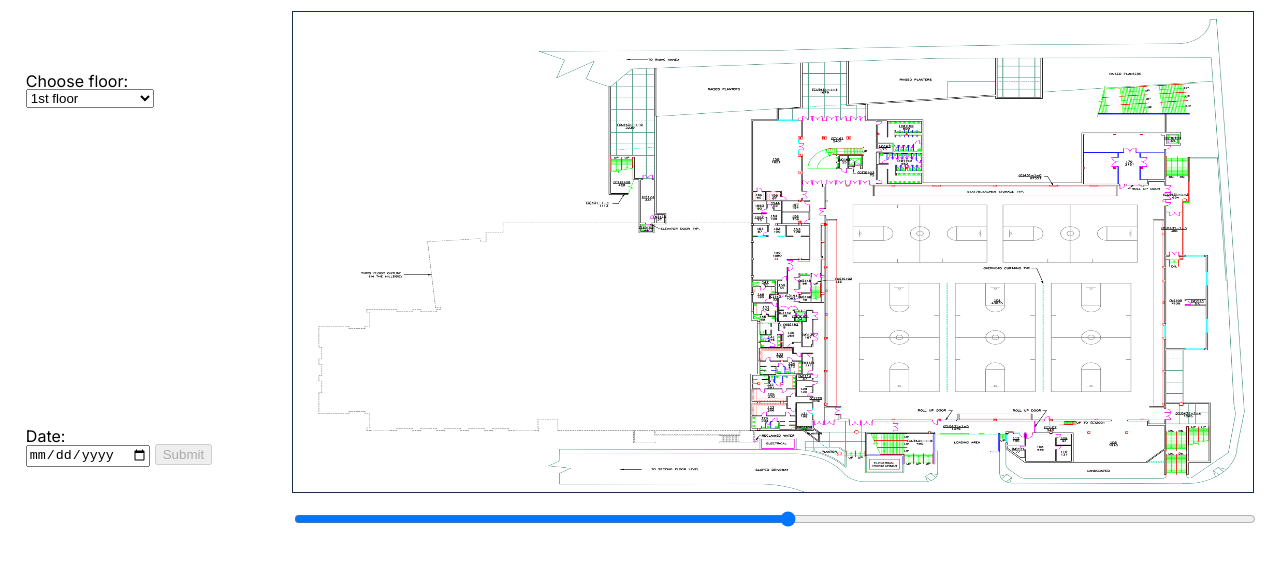
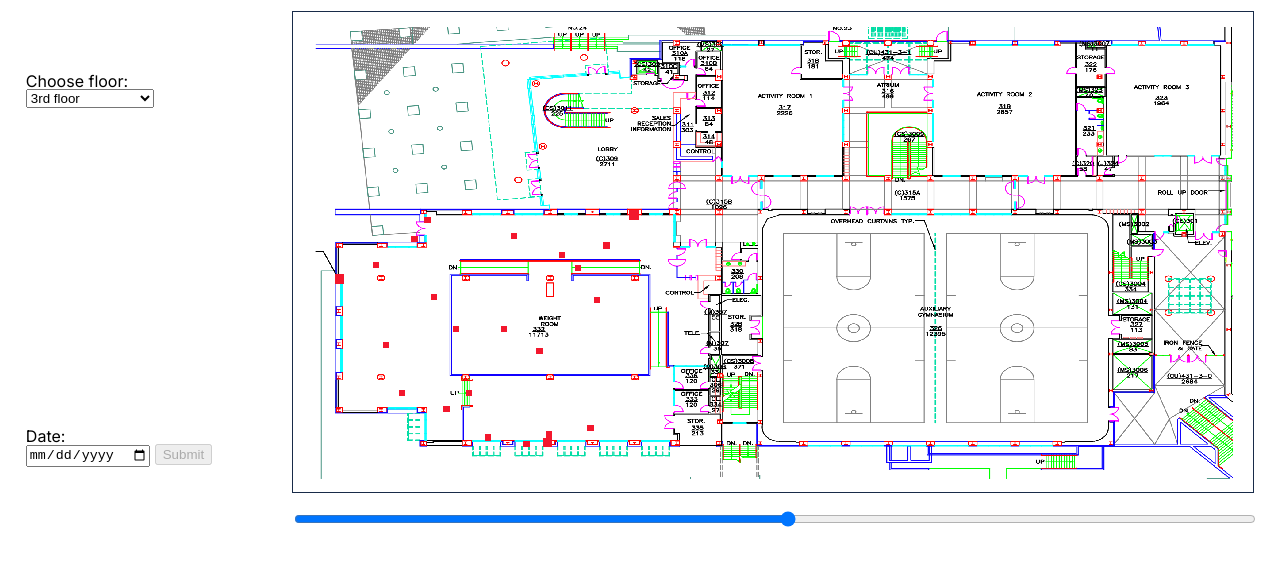
Before and after one commit to Dzhango/RIMAC-data-visualization, a plain HTML site: page index.html in a window 1280 px wide. Shown: the part 53-618 px from the top of the page. Drawn offline with Linux system fonts and the light colour scheme.

Commit message:
added sample coordinates

```diff
--- a/index.html
+++ b/index.html
@@ -19,7 +19,7 @@
                 <select id="floorpicker" name="floorpicker">
                     <option value="1st-floor">1st floor</option>
                     <option value="2nd-floor">2nd floor</option>
-                    <option value="3rd-floor">3rd floor</option>
+                    <option value="3rd-floor" selected="selected">3rd floor</option>
                     <option value="4th-floor">4th floor</option>
                     <option value="Annex-1st">Annex-1st</option>
                     <option value="Annex-2nd">Annex-2nd</option>
--- a/scripts/canvas.js
+++ b/scripts/canvas.js
@@ -1 +1,40 @@
 // canvas logic goes here
+export default function canvas() {
+    var c = document.getElementById("myCanvas");
+    var ctx = c.getContext("2d");
+    // flips y axis
+    // ctx.transform(1, 0, 0, -1, 0, c.height);
+    // ctx.font = "30px Arial";
+    // ctx.fillText("Hello World", 10, 50);
+    ctx.fillStyle = "#f3172d";
+    ctx.fillRect(78, 133, 3, 3);
+    ctx.fillRect(13, 82, 3, 3);
+    ctx.fillRect(105, 62, 3, 3);
+
+    const coordinates = [
+        [25, 78],
+        [65, 98],
+        [94, 89],
+        [72, 134],
+        [37, 70],
+        [47, 123],
+        [83, 75],
+        [54, 118],
+        [68, 69],
+        [76, 105],
+        [92, 129],
+        [28, 103],
+        [43, 88],
+        [60, 132],
+        [88, 79],
+        [33, 118],
+        [41, 64],
+        [79, 131],
+        [97, 72],
+        [50, 98]
+    ];
+
+    coordinates.forEach((value) => {
+        ctx.fillRect(value[0], value[1], 2, 2);
+    })
+}
--- a/scripts/index.js
+++ b/scripts/index.js
@@ -1,5 +1,6 @@
 import floorPicker from "./floorPicker.js";
 import timeSlider from "./timeSlider.js";
+import canvas from "./canvas.js";
 
 document.addEventListener("DOMContentLoaded", init);
 
@@ -8,6 +9,7 @@ function init() {
     // deploy different components
     floorPicker();
     timeSlider();
+    canvas();
 }
 
 
--- a/styles/styles.css
+++ b/styles/styles.css
@@ -82,9 +82,10 @@ body {
 canvas {
     min-width: 60rem;
     /* min-height: 30rem; */
-    background-image: url(../maps/1st-floor.png);
+    background-image: url(../maps/3rd-floor.png);
     background-size: 100% 100%;
     border: 1px solid var(--ucsd-navy);
+    image-rendering: pixelated;
 }
 
 
```
